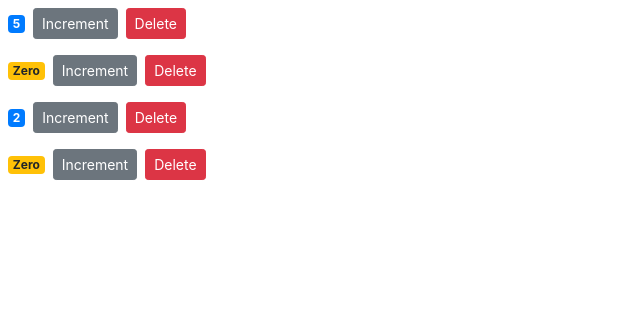
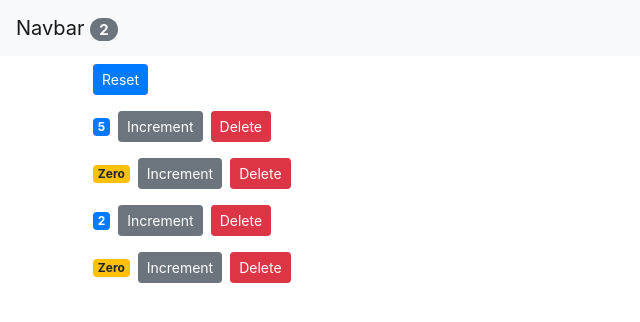
Before and after one commit to HabibehKhavari/Counters-react-app, a React (Create React App) app: page / in a window 1280 px wide. Shown: the top 322 px of the page, without its empty margins (0-640 px from the left). Built offline with nearby package versions, Linux system fonts and the light colour scheme.

Commit message:
add NanBar component

```diff
--- a/src/App.js
+++ b/src/App.js
@@ -1,25 +1,52 @@
+import React, { Component } from 'react';
 import logo from './logo.svg';
 import './App.css';
+import Counters from './components/counters';
+import NavBar from './components/NavBar';
 
-function App() {
-  return (
-    <div className="App">
-      <header className="App-header">
-        <img src={logo} className="App-logo" alt="logo" />
-        <p>
-          Edit <code>src/App.js</code> and save to reload.
-        </p>
-        <a
-          className="App-link"
-          href="https://reactjs.org"
-          target="_blank"
-          rel="noopener noreferrer"
-        >
-          Learn React
-        </a>
-      </header>
-    </div>
-  );
+class App extends Component {
+  state = {
+    counters: [
+      { id: 1, value: 5 },
+      { id: 2, value: 0 },
+      { id: 3, value: 2 },
+      { id: 4, value: 0 },
+    ],
+  };
+
+  resetHandler = () => {
+    const counters = this.state.counters.map(item => {
+      item.value = 0;
+      return item
+    })
+    this.setState({ counters })
+  }
+
+  incrementHandler = (counter) => {
+    const counters = [...this.state.counters];
+    const index = counters.indexOf(counter);
+    counters[index].value++;
+    this.setState({ counters });
+  };
+
+  deleteHandler = (countrID) => {
+    console.log(countrID);
+    const counters = this.state.counters.filter((item) => item.id !== countrID);
+    this.setState({ counters });
+  };
+
+  render() {
+    return (<React.Fragment>
+      <NavBar totalCounters={this.state.counters.filter(c => c.value > 0).length} />
+      <main className="container">
+        <Counters
+          counters={this.state.counters}
+          onDelete={this.deleteHandler}
+          onIncrement={this.incrementHandler}
+          onReset={this.resetHandler} />
+      </main>
+    </React.Fragment>);
+  }
 }
 
 export default App;
--- /dev/null
+++ b/src/components/NavBar.jsx
@@ -0,0 +1,18 @@
+import React, { Component } from 'react';
+
+class NavBar extends Component {
+  render() {
+    return (
+      <nav className="navbar navbar-light bg-light">
+        <a className="navbar-brand" href="#">
+          Navbar{' '}
+          <span className="badge badge-pill badge-secondary">
+            {this.props.totalCounters}
+          </span>
+        </a>
+      </nav>
+    );
+  }
+}
+
+export default NavBar;
--- a/src/components/counters.jsx
+++ b/src/components/counters.jsx
@@ -2,36 +2,20 @@
 import Counter from './counter';
 
 class Counters extends Component {
-  state = {
-    counters: [
-      { id: 1, value: 5 },
-      { id: 2, value: 0 },
-      { id: 3, value: 2 },
-      { id: 4, value: 0 },
-    ],
-  };
-
-  incrementHandler = (counter) => {
-    const counters = [...this.state.counters];
-    const index = counters.indexOf(counter);
-    counters[index].value++;
-    this.setState({ counters });
-  };
-
-  deleteHandler = (countrID) => {
-    console.log(countrID);
-    const counters = this.state.counters.filter((item) => item.id !== countrID);
-    this.setState({ counters });
-  };
-
   render() {
     return (
       <div>
-        {this.state.counters.map((item) => (
+        <button
+          onClick={this.props.onReset}
+          className="btn btn-primary btn-sm m-2"
+        >
+          Reset
+        </button>
+        {this.props.counters.map((item) => (
           <Counter
             key={item.id}
-            onDelete={this.deleteHandler}
-            onIncrement={this.incrementHandler}
+            onDelete={this.props.onDelete}
+            onIncrement={this.props.onIncrement}
             counter={item}
           />
         ))}
--- a/src/index.js
+++ b/src/index.js
@@ -1,12 +1,11 @@
 import React from 'react';
 import ReactDOM from 'react-dom';
 import './index.css';
-// import App from './App';
+import App from './App';
 import reportWebVitals from './reportWebVitals';
 import 'bootstrap/dist/css/bootstrap.css';
-import Counters from './components/counters';
 
-ReactDOM.render(<Counters />,
+ReactDOM.render(<App />,
   document.getElementById('root')
 );
 
```
